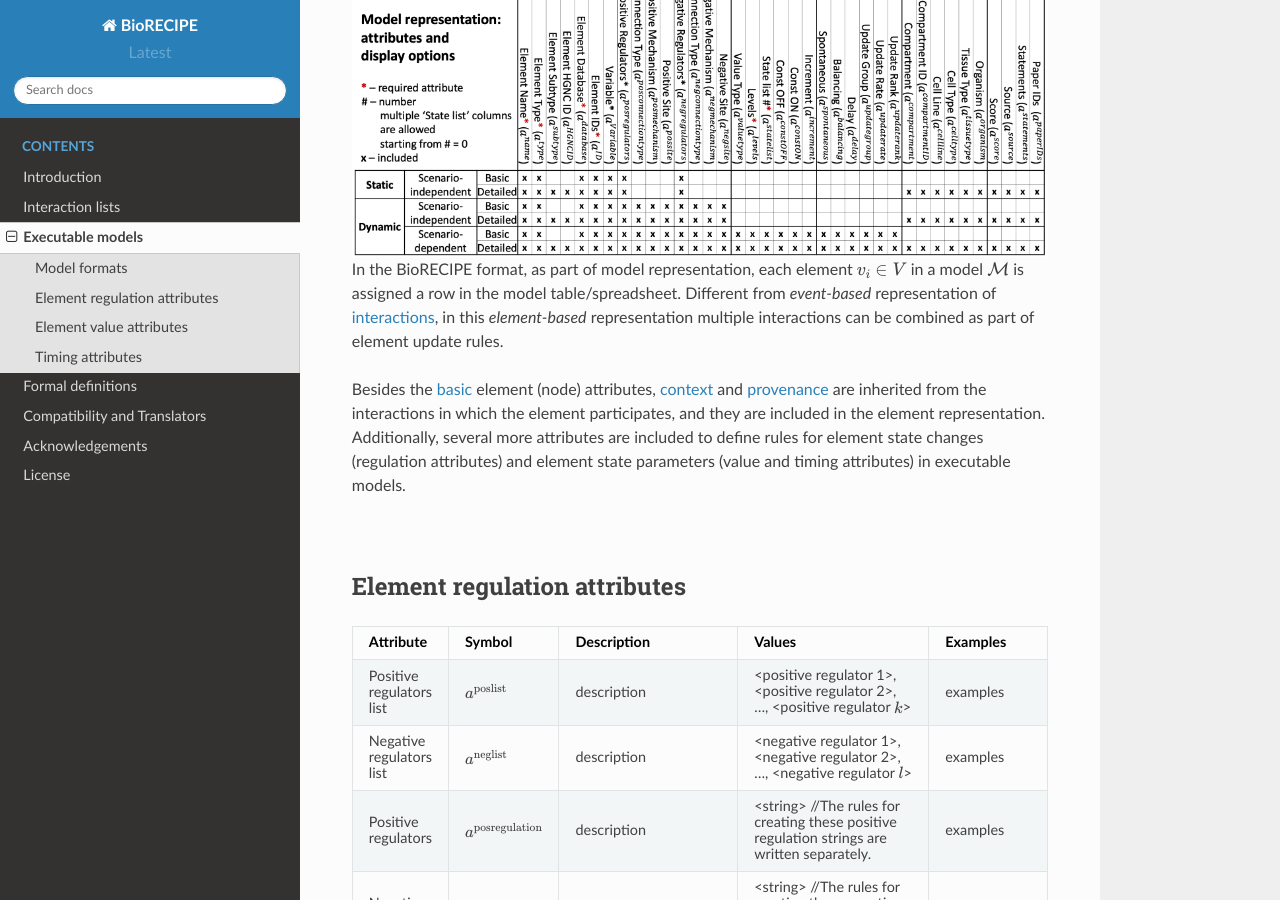
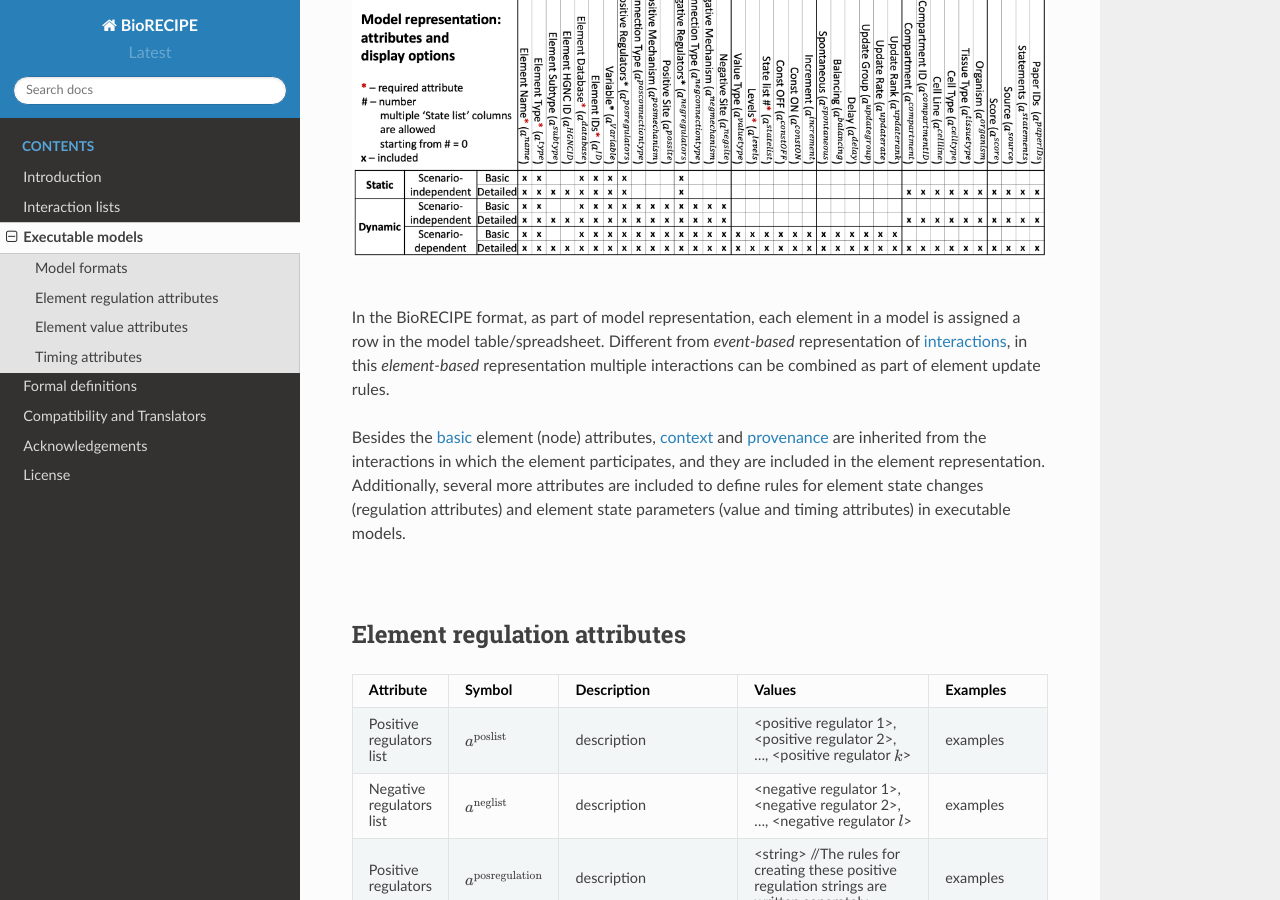
Before and after one commit to pitt-miskov-zivanov-lab/BioRECIPE, a Sphinx documentation site: the page built from docs/model_representation.rst, in a window 1280 px wide and 900 px high, scrolled down 1048 px. Built offline with Sphinx 7.4.7 and the Read the Docs theme 2.0.0, drawn with Linux system fonts in a browser that asks for light colours.

Commit message:
Update model_representation.rst

```diff
--- a/docs/model_representation.rst
+++ b/docs/model_representation.rst
@@ -21,8 +21,9 @@ The BioRECIPE format supports several different model representation schemes, ra
     :align: center
     :alt: internal figure
 
+|
 
-In the BioRECIPE format, as part of model representation, each element :math:`v_i \in V` in a model :math:`\mathcal{M}` is assigned a row in the model table/spreadsheet. Different from *event-based* representation of `interactions <https://melody-biorecipe.readthedocs.io/en/latest/bio_interactions.html#interaction-representation>`_, in this *element-based* representation multiple interactions can be combined as part of element update rules.
+In the BioRECIPE format, as part of model representation, each element in a model is assigned a row in the model table/spreadsheet. Different from *event-based* representation of `interactions <https://melody-biorecipe.readthedocs.io/en/latest/bio_interactions.html#interaction-representation>`_, in this *element-based* representation multiple interactions can be combined as part of element update rules.
 
 Besides the `basic <https://melody-biorecipe.readthedocs.io/en/latest/bio_interactions.html#id3>`_ element (node) attributes, `context <https://melody-biorecipe.readthedocs.io/en/latest/bio_interactions.html#id5>`_ and `provenance <https://melody-biorecipe.readthedocs.io/en/latest/bio_interactions.html#id6>`_ are inherited from the interactions in which the element participates, and they are included in the element representation. Additionally, several more attributes are included to define rules for element state changes (regulation attributes) and element state parameters (value and timing attributes) in executable models.
 
```
